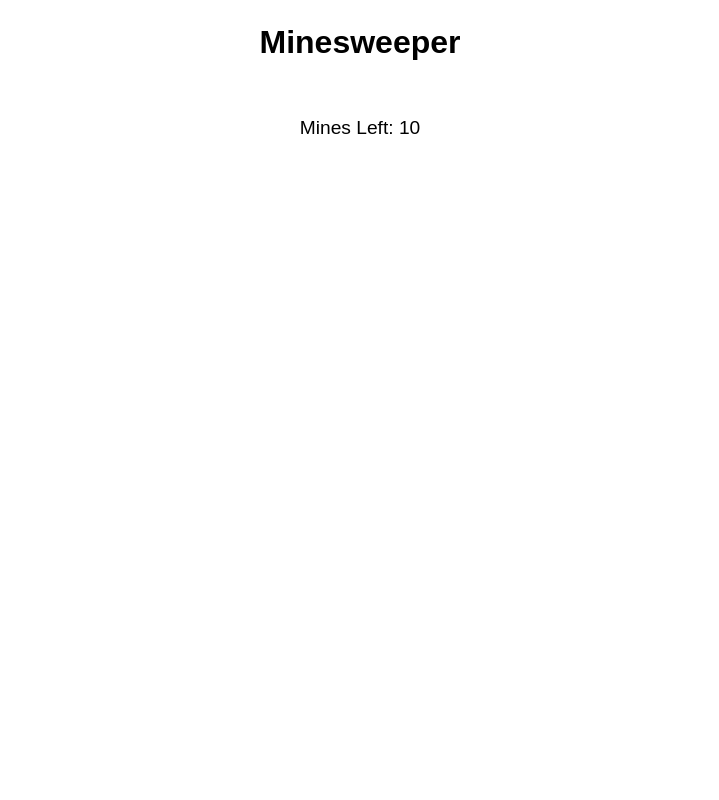
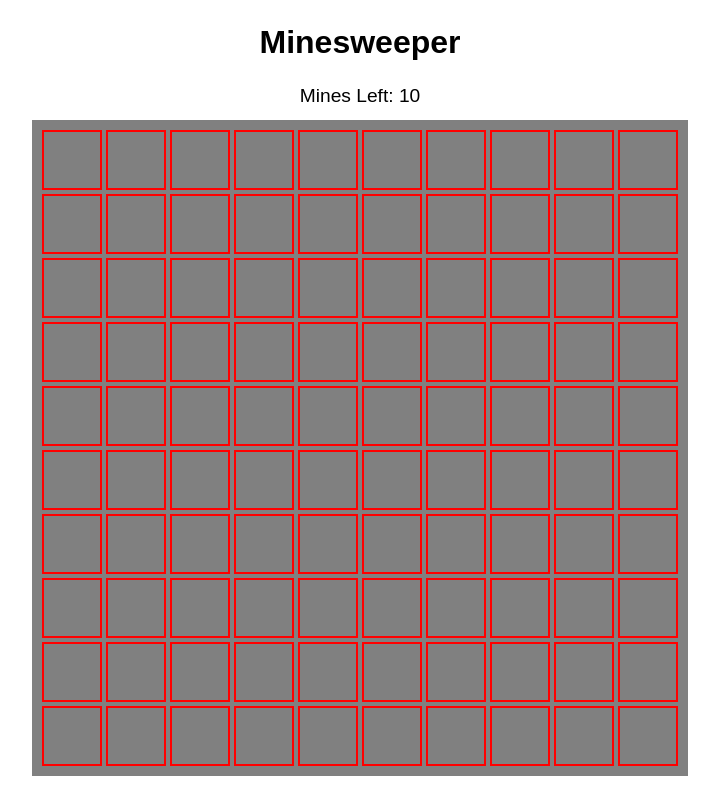
Before and after one commit to miomirparipovic/minesweeper-js, a website built with Vite: page index.html in a window 1280 px wide. Shown: the whole page, without its empty margins (280-999 px from the left). Built offline with nearby package versions, Linux system fonts and the light colour scheme.

Commit message:
Add basic grid, hardcoded

```diff
--- a/index.html
+++ b/index.html
@@ -10,7 +10,7 @@
     <div id="app" class="app">
       <h1 class="title">Minesweeper</h1>
       <p class="message">Mines Left:&nbsp;<span>10</span></p>
-      <div class="container"></div>
+      <div class="board"></div>
     </div>
     <script type="module" src="/main.js"></script>
   </body>
--- a/main.js
+++ b/main.js
@@ -1 +1,35 @@
 import "./style.css";
+
+function generateBoard() {
+  const board = [];
+
+  for (let x = 0; x < 10; x++) {
+    const row = [];
+
+    for (let y = 0; y < 10; y++) {
+      const element = document.createElement("div");
+      element.dataset.status = "hidden";
+
+      const tile = {
+        element,
+        x,
+        y,
+      };
+
+      row.push(tile);
+    }
+
+    board.push(row);
+  }
+
+  //   console.log("board", board);
+  return board;
+}
+
+const board = generateBoard();
+const boardElement = document.querySelector(".board");
+board.forEach((row) => {
+  row.forEach((tile) => {
+    boardElement.append(tile.element);
+  });
+});
--- a/style.css
+++ b/style.css
@@ -12,13 +12,17 @@ body {
   font-family: Arial, sans-serif;
 }
 
+:root {
+  --size: 10;
+  --dimension: 60px;
+}
+
 .app {
   margin: 0 auto;
   width: 50rem;
   display: flex;
+  align-items: center;
   flex-direction: column;
-  align-items: center;
-  gap: 2rem;
 }
 
 .title {
@@ -29,3 +33,16 @@ body {
   font-size: 1.2rem;
   margin-bottom: 0.8rem;
 }
+
+.board {
+  display: grid;
+  padding: 10px;
+  grid-template-columns: repeat(var(--size), var(--dimension));
+  grid-template-rows: repeat(var(--size), var(--dimension));
+  gap: 4px;
+  background-color: grey;
+}
+
+.board > div {
+  border: 2px solid red;
+}
```
